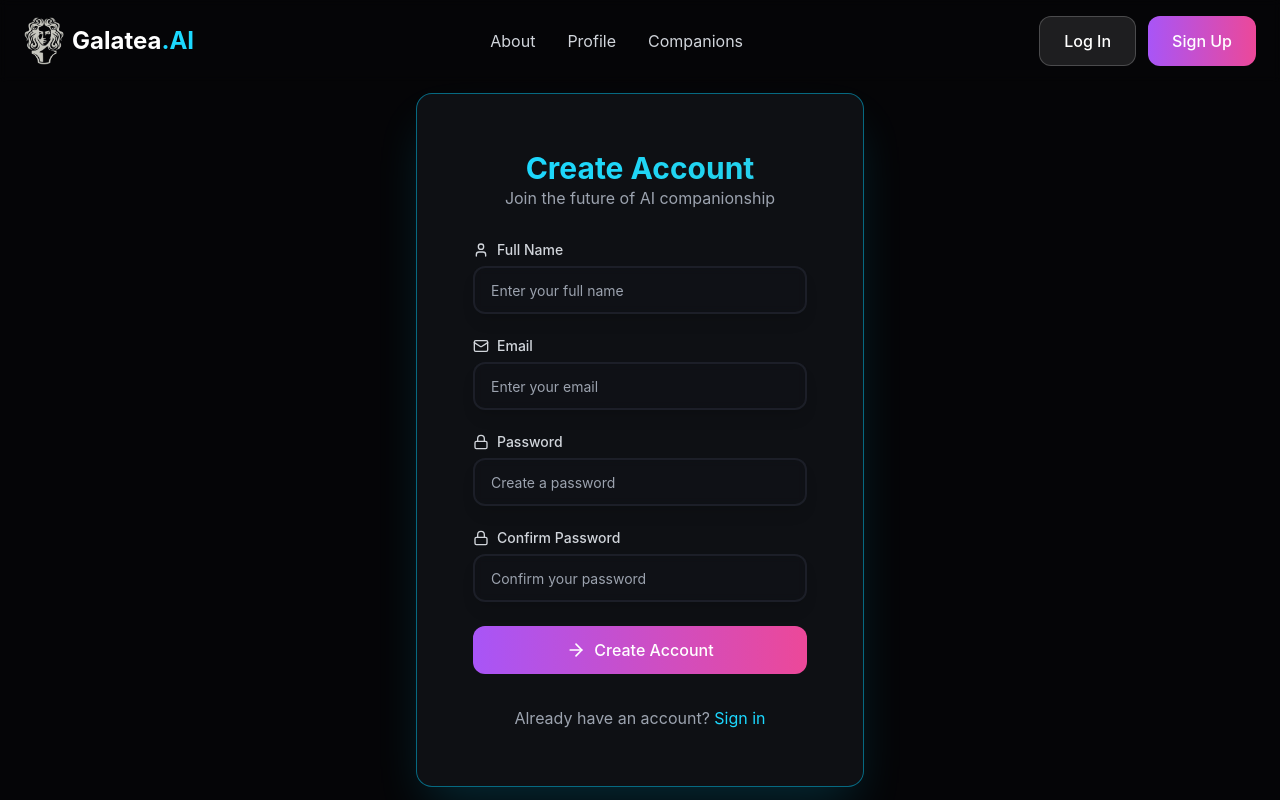
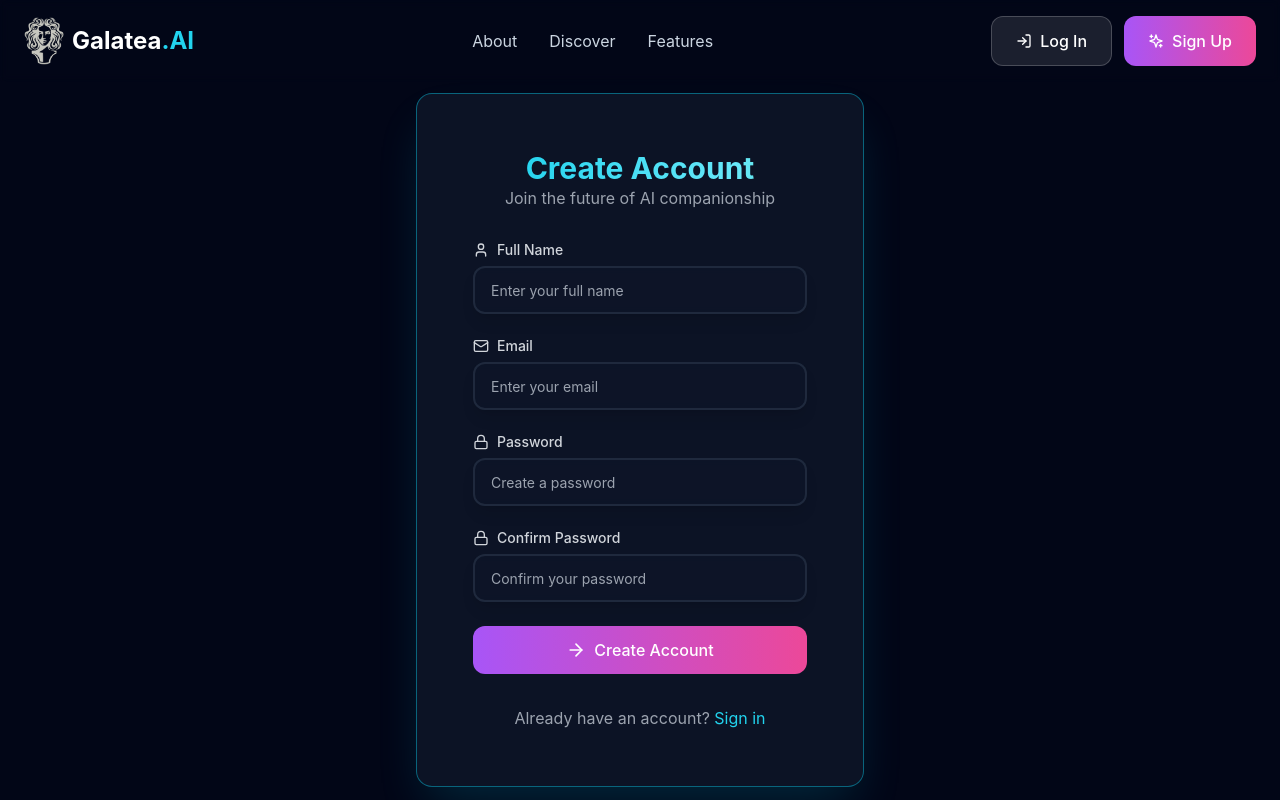
Before and after one commit to codejedi-ai/MIPS32-Assembler, a React (Vite) app: page /signup in a window 1280 px wide. Built offline with nearby package versions, Linux system fonts and the light colour scheme.

Commit message:
Redesign Galatea.AI website with new background and theme

```diff
--- a/src/components/animated-background.tsx
+++ b/src/components/animated-background.tsx
@@ -3,20 +3,29 @@ import React from 'react'
 export function AnimatedBackground() {
   return (
     <div className="fixed inset-0 -z-10 overflow-hidden">
-      {/* Gradient Background */}
-      <div className="absolute inset-0 bg-gradient-to-br from-gray-900 via-black to-gray-900"></div>
+      {/* Main Background Image */}
+      <div
+        className="absolute inset-0 bg-cover bg-center bg-no-repeat"
+        style={{
+          backgroundImage: 'url(/0-Galatea-AI.png)',
+          filter: 'brightness(0.4) contrast(1.2)'
+        }}
+      ></div>
 
-      {/* Animated Orbs */}
-      <div className="absolute top-1/4 left-1/4 w-96 h-96 bg-teal-500/10 rounded-full blur-3xl animate-pulse"></div>
-      <div className="absolute top-3/4 right-1/4 w-96 h-96 bg-purple-500/10 rounded-full blur-3xl animate-pulse animation-delay-2000"></div>
-      <div className="absolute bottom-1/4 left-1/3 w-96 h-96 bg-cyan-500/10 rounded-full blur-3xl animate-pulse animation-delay-4000"></div>
+      {/* Dark overlay for better text readability */}
+      <div className="absolute inset-0 bg-gradient-to-r from-slate-900/80 via-slate-900/60 to-slate-900/80"></div>
 
-      {/* Floating Particles */}
+      {/* Animated teal glow effects */}
+      <div className="absolute top-1/4 left-1/4 w-96 h-96 bg-cyan-400/10 rounded-full blur-3xl animate-pulse"></div>
+      <div className="absolute top-3/4 right-1/4 w-96 h-96 bg-teal-400/10 rounded-full blur-3xl animate-pulse animation-delay-2000"></div>
+      <div className="absolute bottom-1/4 left-1/3 w-96 h-96 bg-cyan-300/10 rounded-full blur-3xl animate-pulse animation-delay-4000"></div>
+
+      {/* Floating particles with teal theme */}
       <div className="absolute inset-0">
-        {Array.from({ length: 50 }).map((_, i) => (
+        {Array.from({ length: 30 }).map((_, i) => (
           <div
             key={i}
-            className="absolute w-1 h-1 bg-teal-400/30 rounded-full animate-float"
+            className="absolute w-1 h-1 bg-cyan-400/40 rounded-full animate-float"
             style={{
               left: `${Math.random() * 100}%`,
               top: `${Math.random() * 100}%`,
@@ -27,8 +36,8 @@ export function AnimatedBackground() {
         ))}
       </div>
 
-      {/* Grid Pattern */}
-      <div className="absolute inset-0 bg-[linear-gradient(rgba(0,196,240,0.03)_1px,transparent_1px),linear-gradient(90deg,rgba(0,196,240,0.03)_1px,transparent_1px)] bg-[size:50px_50px] [mask-image:radial-gradient(ellipse_80%_50%_at_50%_0%,#000_70%,transparent_110%)]"></div>
+      {/* Subtle grid pattern */}
+      <div className="absolute inset-0 bg-[linear-gradient(rgba(34,211,238,0.03)_1px,transparent_1px),linear-gradient(90deg,rgba(34,211,238,0.03)_1px,transparent_1px)] bg-[size:50px_50px] [mask-image:radial-gradient(ellipse_80%_50%_at_50%_0%,#000_70%,transparent_110%)]"></div>
     </div>
   )
 }
--- a/src/components/navbar.tsx
+++ b/src/components/navbar.tsx
@@ -6,7 +6,7 @@ import { Button } from "@/components/ui/button"
 import { Logo } from "@/components/logo"
 import { AnimatedText } from "@/components/ui/animated-text"
 import { MorphingButton } from "@/components/ui/morphing-button"
-import { Menu, X, Sparkles } from "lucide-react"
+import { Menu, X, Sparkles, LogIn } from "lucide-react"
 
 export function Navbar() {
   const [isScrolled, setIsScrolled] = useState(false)
@@ -25,7 +25,7 @@ export function Navbar() {
     <header
       className={`fixed top-0 left-0 right-0 z-50 transition-all duration-500 ${
         isScrolled
-          ? "bg-black/80 backdrop-blur-xl border-b border-teal-500/30 shadow-2xl shadow-teal-500/10"
+          ? "bg-slate-900/90 backdrop-blur-xl border-b border-cyan-500/30 shadow-2xl shadow-cyan-500/10"
           : "bg-transparent backdrop-blur-sm"
       }`}
     >
@@ -34,17 +34,17 @@ export function Navbar() {
 
         {/* Desktop Navigation */}
         <div className="hidden md:flex space-x-8">
-          <Link to="/about" className="text-gray-300 hover:text-teal-400 transition-all duration-300 hover:scale-110 relative group">
+          <Link to="/about" className="text-slate-300 hover:text-cyan-400 transition-all duration-300 hover:scale-110 relative group">
             About
-            <span className="absolute -bottom-1 left-0 w-0 h-0.5 bg-gradient-to-r from-teal-400 to-cyan-400 group-hover:w-full transition-all duration-300"></span>
+            <span className="absolute -bottom-1 left-0 w-0 h-0.5 bg-gradient-to-r from-cyan-400 to-teal-400 group-hover:w-full transition-all duration-300"></span>
           </Link>
-          <Link to="/profile-setup" className="text-gray-300 hover:text-teal-400 transition-all duration-300 hover:scale-110 relative group">
-            Profile
-            <span className="absolute -bottom-1 left-0 w-0 h-0.5 bg-gradient-to-r from-teal-400 to-cyan-400 group-hover:w-full transition-all duration-300"></span>
+          <Link to="/discover" className="text-slate-300 hover:text-cyan-400 transition-all duration-300 hover:scale-110 relative group">
+            Discover
+            <span className="absolute -bottom-1 left-0 w-0 h-0.5 bg-gradient-to-r from-cyan-400 to-teal-400 group-hover:w-full transition-all duration-300"></span>
           </Link>
-          <Link to="/companions" className="text-gray-300 hover:text-teal-400 transition-all duration-300 hover:scale-110 relative group">
-            Companions
-            <span className="absolute -bottom-1 left-0 w-0 h-0.5 bg-gradient-to-r from-teal-400 to-cyan-400 group-hover:w-full transition-all duration-300"></span>
+          <Link to="/features" className="text-slate-300 hover:text-cyan-400 transition-all duration-300 hover:scale-110 relative group">
+            Features
+            <span className="absolute -bottom-1 left-0 w-0 h-0.5 bg-gradient-to-r from-cyan-400 to-teal-400 group-hover:w-full transition-all duration-300"></span>
           </Link>
         </div>
 
@@ -53,12 +53,13 @@ export function Navbar() {
             variant="glass"
             morphTo={
               <span className="flex items-center gap-2">
-                <Sparkles size={16} />
+                <LogIn size={16} />
                 Sign In
               </span>
             }
           >
             <Link to="/signin" className="flex items-center gap-2">
+              <LogIn size={16} />
               Log In
             </Link>
           </MorphingButton>
@@ -73,6 +74,7 @@ export function Navbar() {
             }
           >
             <Link to="/signup" className="flex items-center gap-2">
+              <Sparkles size={16} />
               Sign Up
             </Link>
           </MorphingButton>
@@ -91,28 +93,28 @@ export function Navbar() {
 
       {/* Mobile Menu */}
       {isMobileMenuOpen && (
-        <div className="md:hidden bg-black/95 backdrop-blur-xl border-t border-teal-500/30 animate-fade-in">
+        <div className="md:hidden bg-slate-900/95 backdrop-blur-xl border-t border-cyan-500/30 animate-fade-in">
           <div className="container mx-auto px-6 py-6 flex flex-col space-y-6">
             <Link
               to="/about"
-              className="text-gray-300 hover:text-teal-400 transition-all duration-300 py-3 border-b border-gray-800/50 hover:border-teal-500/30"
+              className="text-slate-300 hover:text-cyan-400 transition-all duration-300 py-3 border-b border-slate-800/50 hover:border-cyan-500/30"
               onClick={() => setIsMobileMenuOpen(false)}
             >
               <AnimatedText variant="fade">About</AnimatedText>
             </Link>
             <Link
-              to="/profile-setup"
-              className="text-gray-300 hover:text-teal-400 transition-all duration-300 py-3 border-b border-gray-800/50 hover:border-teal-500/30"
+              to="/discover"
+              className="text-slate-300 hover:text-cyan-400 transition-all duration-300 py-3 border-b border-slate-800/50 hover:border-cyan-500/30"
               onClick={() => setIsMobileMenuOpen(false)}
             >
-              <AnimatedText variant="fade" delay={100}>Profile</AnimatedText>
+              <AnimatedText variant="fade" delay={100}>Discover</AnimatedText>
             </Link>
             <Link
-              to="/companions"
-              className="text-gray-300 hover:text-teal-400 transition-all duration-300 py-3 border-b border-gray-800/50 hover:border-teal-500/30"
+              to="/features"
+              className="text-slate-300 hover:text-cyan-400 transition-all duration-300 py-3 border-b border-slate-800/50 hover:border-cyan-500/30"
               onClick={() => setIsMobileMenuOpen(false)}
             >
-              <AnimatedText variant="fade" delay={200}>Companions</AnimatedText>
+              <AnimatedText variant="fade" delay={200}>Features</AnimatedText>
             </Link>
 
             <div className="flex flex-col space-y-4 pt-4">
--- a/src/components/ui/animated-text.tsx
+++ b/src/components/ui/animated-text.tsx
@@ -15,9 +15,9 @@ export function AnimatedText({
   delay = 0
 }: AnimatedTextProps) {
   const variants = {
-    gradient: 'bg-gradient-to-r from-teal-400 via-cyan-400 to-blue-400 bg-clip-text text-transparent animate-gradient-x',
-    glow: 'text-white drop-shadow-[0_0_10px_rgba(0,196,240,0.8)] animate-pulse',
-    typewriter: 'text-white overflow-hidden border-r-2 border-teal-400 animate-typewriter',
+    gradient: 'bg-gradient-to-r from-cyan-400 via-teal-300 to-emerald-400 bg-clip-text text-transparent animate-gradient-x',
+    glow: 'text-white drop-shadow-[0_0_20px_rgba(34,211,238,0.8)] animate-teal-glow',
+    typewriter: 'text-white overflow-hidden border-r-2 border-cyan-400 animate-typewriter',
     fade: 'text-white animate-fade-in'
   }
 
--- a/src/components/ui/button.tsx
+++ b/src/components/ui/button.tsx
@@ -8,14 +8,14 @@ const buttonVariants = cva(
   {
     variants: {
       variant: {
-        default: "bg-gradient-to-r from-teal-500 to-cyan-500 text-black hover:from-teal-400 hover:to-cyan-400 shadow-lg hover:shadow-xl hover:shadow-teal-500/25 transform hover:scale-105 active:scale-95",
+        default: "bg-gradient-to-r from-cyan-500 to-teal-500 text-white hover:from-cyan-400 hover:to-teal-400 shadow-lg hover:shadow-xl hover:shadow-cyan-500/25 transform hover:scale-105 active:scale-95",
         destructive: "bg-gradient-to-r from-red-500 to-pink-500 text-white hover:from-red-400 hover:to-pink-400 shadow-lg hover:shadow-xl hover:shadow-red-500/25 transform hover:scale-105 active:scale-95",
-        outline: "border-2 border-teal-500/30 bg-transparent text-teal-400 hover:bg-teal-500/10 hover:border-teal-400 backdrop-blur-sm shadow-lg hover:shadow-xl hover:shadow-teal-500/20 transform hover:scale-105 active:scale-95",
-        secondary: "bg-gray-800/50 text-gray-200 hover:bg-gray-700/50 backdrop-blur-sm border border-gray-700/50 shadow-lg hover:shadow-xl transform hover:scale-105 active:scale-95",
-        ghost: "text-gray-300 hover:bg-white/10 hover:text-white backdrop-blur-sm transform hover:scale-105 active:scale-95",
-        link: "text-teal-400 underline-offset-4 hover:underline hover:text-teal-300 transform hover:scale-105 active:scale-95",
-        glow: "bg-gradient-to-r from-purple-500 via-pink-500 to-red-500 text-white shadow-2xl hover:shadow-purple-500/50 transform hover:scale-110 active:scale-95 animate-pulse",
-        glass: "bg-white/10 backdrop-blur-md border border-white/20 text-white hover:bg-white/20 shadow-xl hover:shadow-2xl transform hover:scale-105 active:scale-95",
+        outline: "border-2 border-cyan-500/30 bg-transparent text-cyan-400 hover:bg-cyan-500/10 hover:border-cyan-400 backdrop-blur-sm shadow-lg hover:shadow-xl hover:shadow-cyan-500/20 transform hover:scale-105 active:scale-95",
+        secondary: "bg-slate-800/50 text-slate-200 hover:bg-slate-700/50 backdrop-blur-sm border border-slate-700/50 shadow-lg hover:shadow-xl transform hover:scale-105 active:scale-95",
+        ghost: "text-slate-300 hover:bg-white/10 hover:text-white backdrop-blur-sm transform hover:scale-105 active:scale-95",
+        link: "text-cyan-400 underline-offset-4 hover:underline hover:text-cyan-300 transform hover:scale-105 active:scale-95",
+        glow: "bg-gradient-to-r from-cyan-500 via-teal-500 to-emerald-500 text-white shadow-2xl hover:shadow-cyan-500/50 transform hover:scale-110 active:scale-95 animate-pulse-glow",
+        glass: "bg-white/10 backdrop-blur-md border border-cyan-400/20 text-white hover:bg-white/20 hover:border-cyan-400/40 shadow-xl hover:shadow-2xl transform hover:scale-105 active:scale-95",
       },
       size: {
         default: "h-12 px-6 py-3",
--- a/src/components/ui/floating-card.tsx
+++ b/src/components/ui/floating-card.tsx
@@ -15,10 +15,10 @@ export function FloatingCard({
   ...props
 }: FloatingCardProps) {
   const variants = {
-    default: 'bg-gray-900/80 border border-gray-700/50 backdrop-blur-sm',
-    glow: 'bg-gray-900/80 border border-teal-500/50 shadow-2xl shadow-teal-500/20',
-    neon: 'bg-black/80 border-2 border-cyan-400 shadow-[0_0_20px_rgba(34,211,238,0.5)]',
-    glass: 'bg-white/10 backdrop-blur-md border border-white/20 shadow-xl'
+    default: 'bg-slate-900/80 border border-slate-700/50 backdrop-blur-sm',
+    glow: 'bg-slate-900/80 border border-cyan-500/50 shadow-2xl shadow-cyan-500/20',
+    neon: 'bg-slate-900/80 border-2 border-cyan-400 shadow-[0_0_20px_rgba(34,211,238,0.5)]',
+    glass: 'bg-white/10 backdrop-blur-md border border-cyan-400/20 shadow-xl'
   }
 
   return (
--- a/src/index.css
+++ b/src/index.css
@@ -4,32 +4,32 @@
 
 @layer base {
   :root {
-    --background: 222 47% 5%;
-    --foreground: 210 40% 98%;
-    --card: 222 47% 7%;
-    --card-foreground: 210 40% 98%;
-    --popover: 222 47% 5%;
-    --popover-foreground: 210 40% 98%;
-    --primary: 183 100% 36%;
-    --primary-foreground: 222 47% 5%;
-    --secondary: 217 33% 17%;
-    --secondary-foreground: 210 40% 98%;
-    --muted: 217 33% 17%;
-    --muted-foreground: 215 20.2% 65.1%;
-    --accent: 183 100% 36%;
-    --accent-foreground: 210 40% 98%;
-    --destructive: 0 62.8% 30.6%;
-    --destructive-foreground: 210 40% 98%;
-    --border: 217 33% 17%;
-    --input: 217 33% 17%;
-    --ring: 183 100% 36%;
+    --background: 203 23% 8%;
+    --foreground: 180 100% 90%;
+    --card: 203 23% 10%;
+    --card-foreground: 180 100% 90%;
+    --popover: 203 23% 8%;
+    --popover-foreground: 180 100% 90%;
+    --primary: 188 100% 42%;
+    --primary-foreground: 203 23% 8%;
+    --secondary: 203 23% 15%;
+    --secondary-foreground: 180 100% 90%;
+    --muted: 203 23% 15%;
+    --muted-foreground: 180 20% 65%;
+    --accent: 188 100% 42%;
+    --accent-foreground: 180 100% 90%;
+    --destructive: 0 63% 31%;
+    --destructive-foreground: 180 100% 90%;
+    --border: 203 23% 15%;
+    --input: 203 23% 15%;
+    --ring: 188 100% 42%;
     --radius: 0.5rem;
   }
 }
 
 @layer base {
   body {
-    @apply bg-black text-foreground overflow-x-hidden;
+    @apply bg-slate-900 text-foreground overflow-x-hidden;
     font-family: 'Inter', -apple-system, BlinkMacSystemFont, 'Segoe UI', 'Roboto', sans-serif;
   }
 }
@@ -43,7 +43,7 @@
 @keyframes float {
   0%, 100% {
     transform: translateY(0px) rotate(0deg);
-    opacity: 0.7;
+    opacity: 0.6;
   }
   50% {
     transform: translateY(-20px) rotate(180deg);
@@ -70,7 +70,7 @@
 @keyframes fade-in {
   from {
     opacity: 0;
-    transform: translateY(20px);
+    transform: translateY(30px);
   }
   to {
     opacity: 1;
@@ -80,10 +80,10 @@
 
 @keyframes pulse-glow {
   0%, 100% {
-    box-shadow: 0 0 20px rgba(0, 196, 240, 0.5);
+    box-shadow: 0 0 20px rgba(34, 211, 238, 0.5);
   }
   50% {
-    box-shadow: 0 0 40px rgba(0, 196, 240, 0.8);
+    box-shadow: 0 0 40px rgba(34, 211, 238, 0.8);
   }
 }
 
@@ -101,6 +101,15 @@
   100% {
     transform: scale(1);
     opacity: 1;
+  }
+}
+
+@keyframes teal-glow {
+  0%, 100% {
+    text-shadow: 0 0 10px rgba(34, 211, 238, 0.8), 0 0 20px rgba(34, 211, 238, 0.6), 0 0 30px rgba(34, 211, 238, 0.4);
+  }
+  50% {
+    text-shadow: 0 0 20px rgba(34, 211, 238, 1), 0 0 30px rgba(34, 211, 238, 0.8), 0 0 40px rgba(34, 211, 238, 0.6);
   }
 }
 
@@ -122,7 +131,7 @@
 }
 
 .animate-fade-in {
-  animation: fade-in 0.6s ease-out forwards;
+  animation: fade-in 0.8s ease-out forwards;
 }
 
 .animate-pulse-glow {
@@ -131,6 +140,10 @@
 
 .animate-bounce-in {
   animation: bounce-in 0.6s ease-out;
+}
+
+.animate-teal-glow {
+  animation: teal-glow 2s ease-in-out infinite;
 }
 
 .animation-delay-2000 {
@@ -158,79 +171,79 @@
   transform: rotateY(180deg);
 }
 
-/* Glass morphism effects */
+/* Glass morphism effects with teal theme */
 .glass-effect {
-  background: rgba(26, 31, 43, 0.25);
-  backdrop-filter: blur(12px);
-  border: 1px solid rgba(77, 216, 225, 0.1);
+  background: rgba(15, 23, 42, 0.4);
+  backdrop-filter: blur(16px);
+  border: 1px solid rgba(34, 211, 238, 0.2);
 }
 
 .glass-card {
-  background: rgba(255, 255, 255, 0.1);
+  background: rgba(15, 23, 42, 0.6);
   backdrop-filter: blur(20px);
-  border: 1px solid rgba(255, 255, 255, 0.2);
-  box-shadow: 0 8px 32px rgba(0, 0, 0, 0.3);
+  border: 1px solid rgba(34, 211, 238, 0.3);
+  box-shadow: 0 8px 32px rgba(34, 211, 238, 0.1);
 }
 
-/* Neon effects */
+/* Neon effects with teal theme */
 .neon-border {
-  border: 2px solid #00f5ff;
+  border: 2px solid #22d3ee;
   box-shadow:
-    0 0 5px #00f5ff,
-    0 0 10px #00f5ff,
-    0 0 15px #00f5ff,
-    0 0 20px #00f5ff;
+    0 0 5px #22d3ee,
+    0 0 10px #22d3ee,
+    0 0 15px #22d3ee,
+    0 0 20px #22d3ee;
 }
 
 .neon-text {
-  color: #00f5ff;
+  color: #22d3ee;
   text-shadow:
-    0 0 5px #00f5ff,
-    0 0 10px #00f5ff,
-    0 0 15px #00f5ff,
-    0 0 20px #00f5ff;
+    0 0 5px #22d3ee,
+    0 0 10px #22d3ee,
+    0 0 15px #22d3ee,
+    0 0 20px #22d3ee;
 }
 
-/* Gradient backgrounds */
+/* Gradient backgrounds with teal theme */
 .gradient-bg {
-  background: linear-gradient(135deg, #667eea 0%, #764ba2 100%);
+  background: linear-gradient(135deg, #0891b2 0%, #0d9488 100%);
 }
 
 .cyber-grid {
   background-image:
-    linear-gradient(rgba(0, 196, 240, 0.1) 1px, transparent 1px),
-    linear-gradient(90deg, rgba(0, 196, 240, 0.1) 1px, transparent 1px);
+    linear-gradient(rgba(34, 211, 238, 0.1) 1px, transparent 1px),
+    linear-gradient(90deg, rgba(34, 211, 238, 0.1) 1px, transparent 1px);
   background-size: 50px 50px;
 }
 
-/* Scrollbar styling */
+/* Scrollbar styling with teal theme */
 ::-webkit-scrollbar {
   width: 8px;
 }
 
 ::-webkit-scrollbar-track {
-  background: rgba(0, 0, 0, 0.1);
+  background: rgba(15, 23, 42, 0.3);
   border-radius: 4px;
 }
 
 ::-webkit-scrollbar-thumb {
-  background: linear-gradient(45deg, #00c4f0, #00a8cc);
+  background: linear-gradient(45deg, #22d3ee, #0891b2);
   border-radius: 4px;
 }
 
 ::-webkit-scrollbar-thumb:hover {
-  background: linear-gradient(45deg, #00a8cc, #008fb3);
+  background: linear-gradient(45deg, #0891b2, #0e7490);
 }
 
 /* Selection styling */
 ::selection {
-  background: rgba(0, 196, 240, 0.3);
+  background: rgba(34, 211, 238, 0.3);
   color: white;
 }
 
-/* Focus styles */
+/* Focus styles with teal theme */
 .focus-ring {
-  @apply focus:outline-none focus:ring-2 focus:ring-teal-500 focus:ring-offset-2 focus:ring-offset-black;
+  @apply focus:outline-none focus:ring-2 focus:ring-cyan-400 focus:ring-offset-2 focus:ring-offset-slate-900;
 }
 
 /* Hover effects */
@@ -239,12 +252,12 @@
 }
 
 .hover-glow {
-  @apply transition-all duration-300 hover:shadow-2xl hover:shadow-teal-500/25;
+  @apply transition-all duration-300 hover:shadow-2xl hover:shadow-cyan-400/25;
 }
 
 /* Loading states */
 .loading-shimmer {
-  background: linear-gradient(90deg, transparent, rgba(255, 255, 255, 0.1), transparent);
+  background: linear-gradient(90deg, transparent, rgba(34, 211, 238, 0.1), transparent);
   background-size: 200% 100%;
   animation: shimmer 1.5s infinite;
 }
@@ -259,7 +272,7 @@
 /* Dark mode enhancements */
 @media (prefers-color-scheme: dark) {
   .auto-dark {
-    @apply bg-gray-900 text-white;
+    @apply bg-slate-900 text-white;
   }
 }
 
@@ -271,3 +284,19 @@
     transition-duration: 0.01ms !important;
   }
 }
+
+/* Custom teal-themed components */
+.teal-gradient {
+  background: linear-gradient(135deg, #22d3ee 0%, #0891b2 50%, #0d9488 100%);
+}
+
+.teal-text-gradient {
+  background: linear-gradient(135deg, #22d3ee 0%, #0891b2 50%, #0d9488 100%);
+  -webkit-background-clip: text;
+  -webkit-text-fill-color: transparent;
+  background-clip: text;
+}
+
+.hero-text-shadow {
+  text-shadow: 0 0 20px rgba(34, 211, 238, 0.8);
+}
--- a/tailwind.config.ts
+++ b/tailwind.config.ts
@@ -20,37 +20,65 @@ const config = {
     },
     extend: {
       colors: {
+        // Teal/Cyan theme based on the image
         teal: {
-          50: "#e6fcff",
-          100: "#c2f9ff",
-          200: "#8ff2ff",
-          300: "#4ee6ff",
-          400: "#1cd8ff",
-          500: "#00c4f0",
-          600: "#009bc2",
-          700: "#007a9e",
-          800: "#006380",
-          900: "#00526a",
-          950: "#003544",
+          50: "#ecfeff",
+          100: "#cffafe",
+          200: "#a5f3fc",
+          300: "#67e8f9",
+          400: "#22d3ee",
+          500: "#06b6d4",
+          600: "#0891b2",
+          700: "#0e7490",
+          800: "#155e75",
+          900: "#164e63",
+          950: "#083344",
         },
+        cyan: {
+          50: "#ecfeff",
+          100: "#cffafe",
+          200: "#a5f3fc",
+          300: "#67e8f9",
+          400: "#22d3ee",
+          500: "#06b6d4",
+          600: "#0891b2",
+          700: "#0e7490",
+          800: "#155e75",
+          900: "#164e63",
+          950: "#083344",
+        },
+        slate: {
+          50: "#f8fafc",
+          100: "#f1f5f9",
+          200: "#e2e8f0",
+          300: "#cbd5e1",
+          400: "#94a3b8",
+          500: "#64748b",
+          600: "#475569",
+          700: "#334155",
+          800: "#1e293b",
+          900: "#0f172a",
+          950: "#020617",
+        },
+        // Keep existing colors for compatibility
         gray: {
-          950: "#0a0c10",
-          900: "#111318",
-          800: "#1a1d24",
-          700: "#2a2f3a",
+          950: "#020617",
+          900: "#0f172a",
+          800: "#1e293b",
+          700: "#334155",
         },
-        black: "#050507",
+        black: "#020617",
         galatea: {
-          black: "#050507",
-          dark: "#0a0f14",
-          teal: "#00c4f0",
-          light: "#e0e0e0",
+          black: "#020617",
+          dark: "#0f172a",
+          teal: "#22d3ee",
+          light: "#f1f5f9",
         },
         dark: {
-          100: "#0a0c10",
-          200: "#111318",
-          300: "#1a1d24",
-          400: "#2a2f3a",
+          100: "#020617",
+          200: "#0f172a",
+          300: "#1e293b",
+          400: "#334155",
         },
         border: "hsl(var(--border))",
         input: "hsl(var(--input))",
@@ -100,10 +128,55 @@ const config = {
           from: { height: "var(--radix-accordion-content-height)" },
           to: { height: "0" },
         },
+        "teal-glow": {
+          "0%, 100%": {
+            textShadow: "0 0 10px rgba(34, 211, 238, 0.8), 0 0 20px rgba(34, 211, 238, 0.6), 0 0 30px rgba(34, 211, 238, 0.4)",
+          },
+          "50%": {
+            textShadow: "0 0 20px rgba(34, 211, 238, 1), 0 0 30px rgba(34, 211, 238, 0.8), 0 0 40px rgba(34, 211, 238, 0.6)",
+          },
+        },
+        "float": {
+          "0%, 100%": {
+            transform: "translateY(0px) rotate(0deg)",
+            opacity: "0.6"
+          },
+          "50%": {
+            transform: "translateY(-20px) rotate(180deg)",
+            opacity: "1"
+          },
+        },
+        "gradient-x": {
+          "0%, 100%": {
+            backgroundSize: "200% 200%",
+            backgroundPosition: "left center",
+          },
+          "50%": {
+            backgroundSize: "200% 200%",
+            backgroundPosition: "right center",
+          },
+        },
+        "fade-in": {
+          from: {
+            opacity: "0",
+            transform: "translateY(30px)"
+          },
+          to: {
+            opacity: "1",
+            transform: "translateY(0)"
+          },
+        },
       },
       animation: {
         "accordion-down": "accordion-down 0.2s ease-out",
         "accordion-up": "accordion-up 0.2s ease-out",
+        "teal-glow": "teal-glow 2s ease-in-out infinite",
+        "float": "float 6s ease-in-out infinite",
+        "gradient-x": "gradient-x 3s ease infinite",
+        "fade-in": "fade-in 0.8s ease-out forwards",
+      },
+      backgroundImage: {
+        'hero-gradient': 'linear-gradient(135deg, rgba(34, 211, 238, 0.1) 0%, rgba(8, 145, 178, 0.1) 50%, rgba(13, 148, 136, 0.1) 100%)',
       },
     },
   },
```
Also changed, not shown: src/pages/HomePage.tsx (+105 -49 lines).
